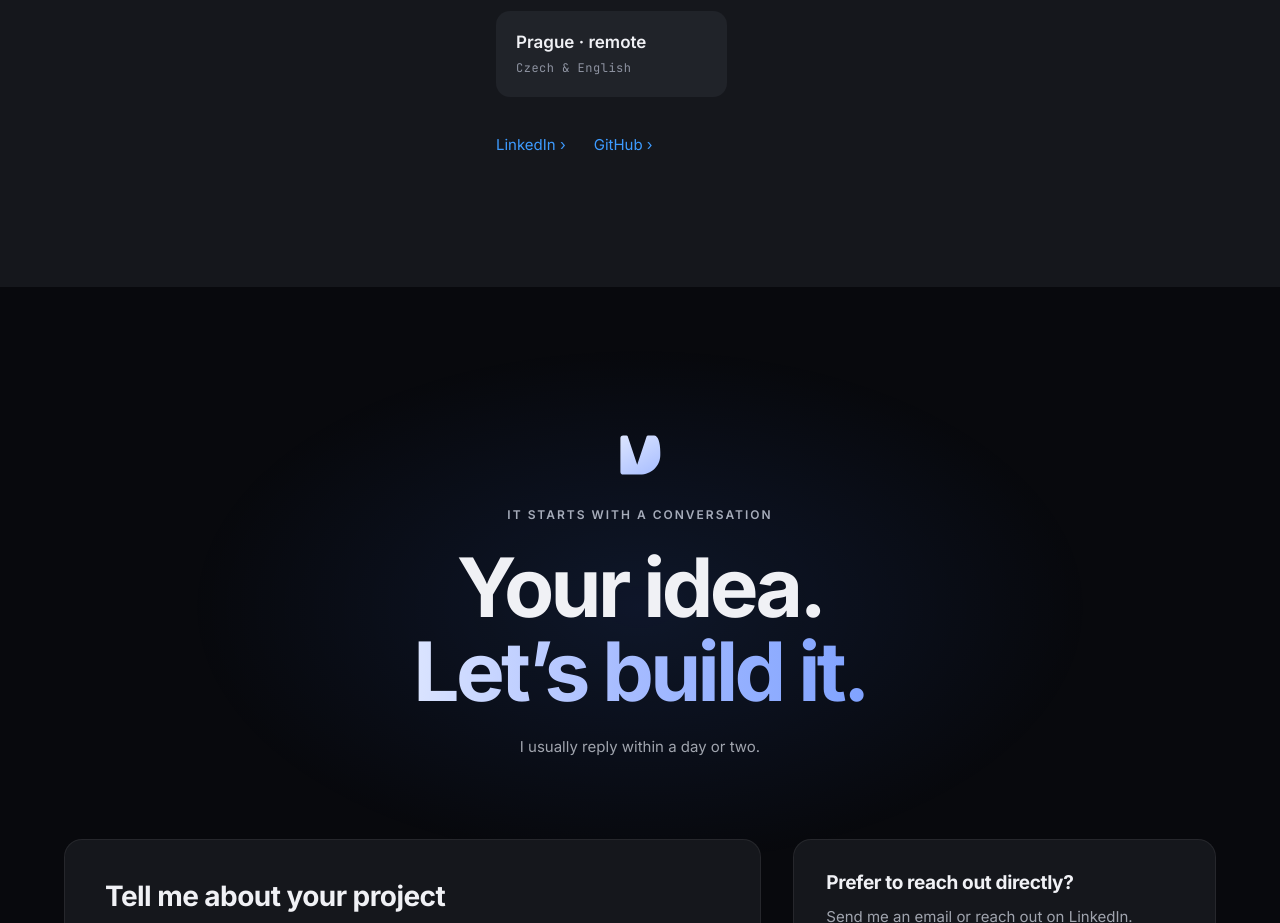
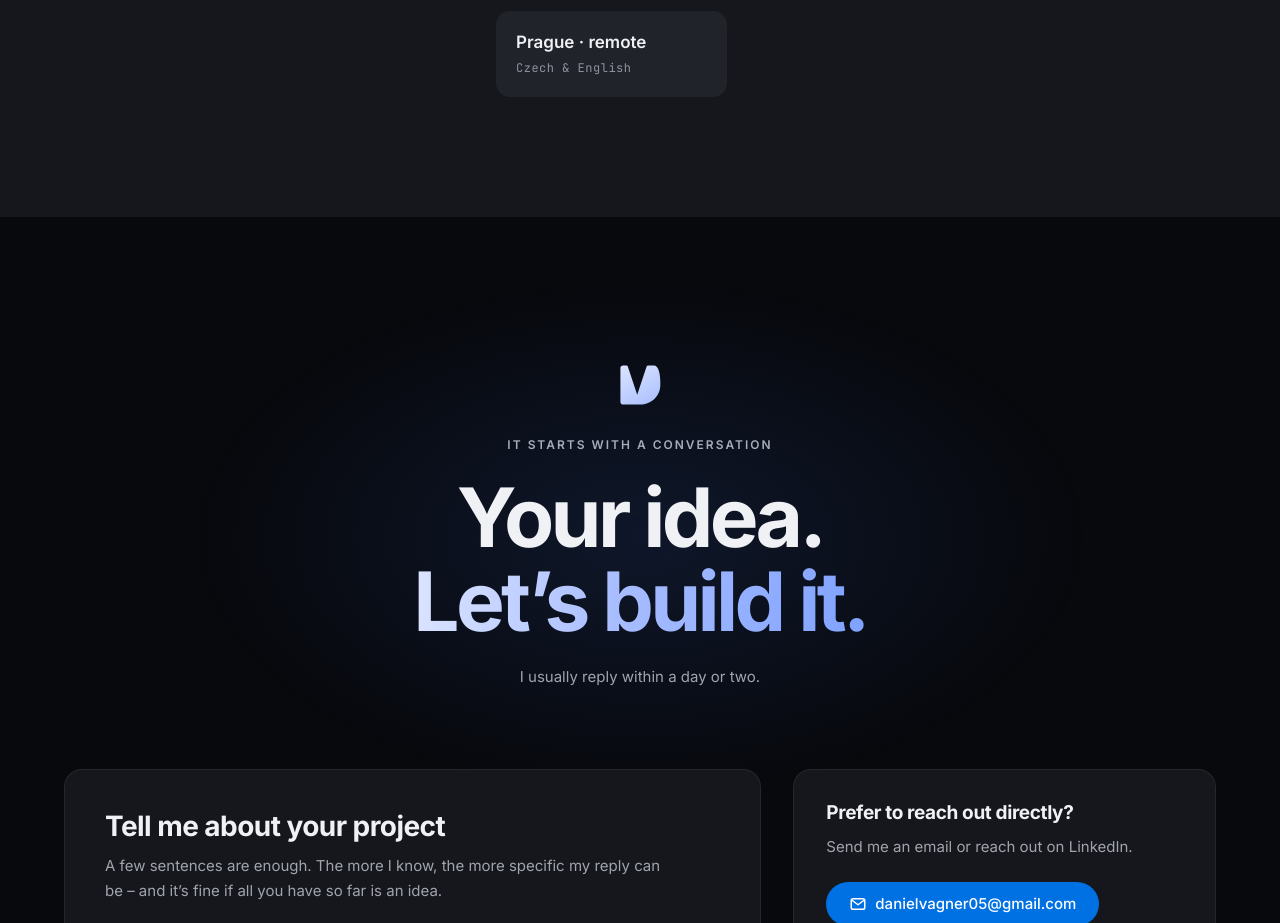
Before and after one commit to DanielVagner/personalWebsite, an Angular app: page / in a window 1280 px wide. Shown: the part 9840-10763 px from the top of the page. Built offline with nearby package versions, Linux system fonts and the light colour scheme.

Commit message:
Remove LinkedIn and GitHub links from the About section

```diff
--- a/src/app/i18n/about.i18n.ts
+++ b/src/app/i18n/about.i18n.ts
@@ -14,10 +14,6 @@ export interface AboutText {
   photoAlt: string;
   factsLabel: string;
   facts: AboutFact[];
-  linksLabel: string;
-  linkedin: string;
-  github: string;
-  newTab: string;
 }
 
 export const ABOUT_TEXT: Translated<AboutText> = {
@@ -37,10 +33,6 @@ export const ABOUT_TEXT: Translated<AboutText> = {
       { value: 'Bosch · Medtronic · Embitron', label: 'zkušenosti z velkých projektů' },
       { value: 'Praha · na dálku', label: 'česky i anglicky' },
     ],
-    linksLabel: 'Profily',
-    linkedin: 'LinkedIn',
-    github: 'GitHub',
-    newTab: '(otevře se na nové kartě)',
   },
   en: {
     eyebrow: 'About me',
@@ -58,9 +50,5 @@ export const ABOUT_TEXT: Translated<AboutText> = {
       { value: 'Bosch · Medtronic · Embitron', label: 'large-project experience' },
       { value: 'Prague · remote', label: 'Czech & English' },
     ],
-    linksLabel: 'Profiles',
-    linkedin: 'LinkedIn',
-    github: 'GitHub',
-    newTab: '(opens in a new tab)',
   },
 };
--- a/src/app/sections/about/about.html
+++ b/src/app/sections/about/about.html
@@ -33,21 +33,6 @@
           </li>
         }
       </ul>
-
-      <ul class="about__links" role="list" [attr.aria-label]="t().linksLabel">
-        <li>
-          <a class="link about__link" [href]="links.linkedin" target="_blank" rel="noopener noreferrer">
-            {{ t().linkedin }}<span aria-hidden="true">&nbsp;›</span>
-            <span class="sr-only">{{ t().newTab }}</span>
-          </a>
-        </li>
-        <li>
-          <a class="link about__link" [href]="links.github" target="_blank" rel="noopener noreferrer">
-            {{ t().github }}<span aria-hidden="true">&nbsp;›</span>
-            <span class="sr-only">{{ t().newTab }}</span>
-          </a>
-        </li>
-      </ul>
     </div>
   </div>
 </section>
--- a/src/app/sections/about/about.scss
+++ b/src/app/sections/about/about.scss
@@ -135,19 +135,3 @@ $stack-bp: 900px;
   line-height: 1.4;
   color: var(--text-dim);
 }
-
-.about__links {
-  display: flex;
-  flex-wrap: wrap;
-  gap: 4px 28px;
-  margin: 6px 0 0;
-  padding: 0;
-  list-style: none;
-}
-
-.about__link {
-  display: inline-flex;
-  align-items: center;
-  min-height: 44px;
-  font-size: 15px;
-}
--- a/src/app/sections/about/about.ts
+++ b/src/app/sections/about/about.ts
@@ -13,9 +13,4 @@ import { LogoMark } from '../../shared/logo-mark';
 })
 export class About {
   protected readonly t = inject(LanguageService).select(ABOUT_TEXT);
-
-  protected readonly links = {
-    linkedin: 'https://www.linkedin.com/in/danielvagner/',
-    github: 'https://github.com/danielvagner',
-  } as const;
 }
```
